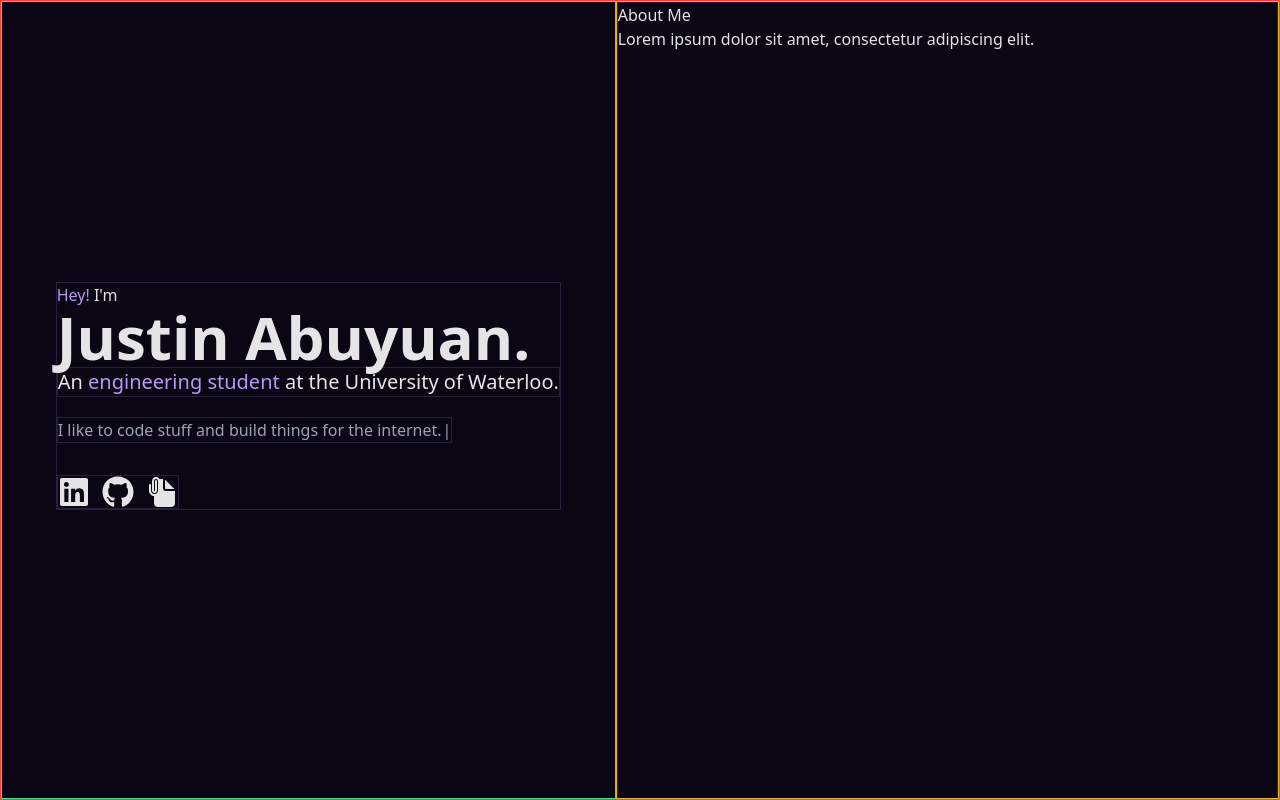
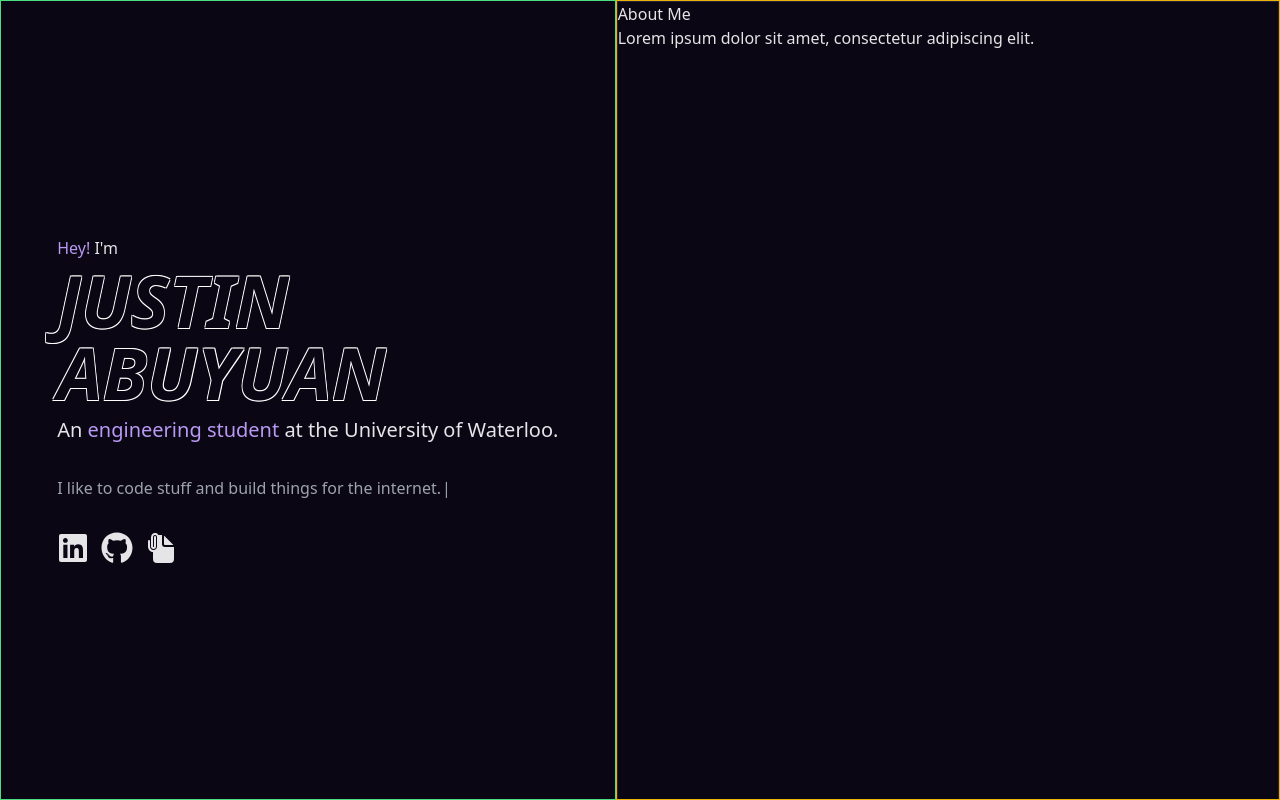
Before and after one commit to jasooh/portfolio-v.3, a Next.js app: page / in a window 1280 px wide. Built offline with nearby package versions, Linux system fonts and the light colour scheme.

Commit message:
Changed fonts and style of hero

```diff
--- a/src/app/(app)/globals.css
+++ b/src/app/(app)/globals.css
@@ -50,6 +50,7 @@
     --input: 260 30% 18%;
     --ring: 260 81% 78%;
     --radius: 0.5rem;
+    --stroke: 0, 0%, 100%;
 }
 
 /* Components */
@@ -62,3 +63,13 @@
     @apply bg-background text-foreground;
   }
 }
+
+@layer components {
+    /* Text effects */
+    .text-stroke {
+        text-shadow: hsl(var(--stroke)) 0.05rem 0.05rem 0px,
+        hsl(var(--stroke)) -0.05rem 0.05rem 0px,
+        hsl(var(--stroke)) 0.05rem -0.05rem 0px,
+        hsl(var(--stroke)) -0.05rem -0.05rem 0px;
+    }
+}
--- a/src/app/(app)/page.tsx
+++ b/src/app/(app)/page.tsx
@@ -5,13 +5,13 @@ import { useRef } from 'react'
 
 // Icons
 import { FaGithub, FaLinkedin } from 'react-icons/fa'
-import { IoDocumentAttach } from "react-icons/io5";
+import { IoDocumentAttach } from 'react-icons/io5'
 
 // Motion
 import { motion, useScroll, useSpring, useTransform } from 'motion/react'
 
 // Typewrite
-import Typewriter from "typewriter-effect";
+import Typewriter from 'typewriter-effect'
 import SlideTransition from '@/components/animate/SlideTransition'
 
 // TODO: Split up this entire thing into components
@@ -35,7 +35,7 @@ export default function Home() {
   return (
     <main className="w-full h-screen">
       {/* Grouped Header and Sections */}
-      <section aria-labelledby="main-content" className="h-full flex flex-row border-red-500 border">
+      <section aria-labelledby="main-content" className="h-full flex flex-row border-red-500">
         {/* Hero Section */}
         {/* TODO: Add fade in transition for this section */}
         {/* Name */}
@@ -43,17 +43,20 @@ export default function Home() {
           className="flex flex-col items-center justify-center border-green-400 border whitespace-nowrap"
           style={{ width }}
         >
-          <SlideTransition className="w-fit mb-2 border">
+          <SlideTransition className="w-fit">
             <p><span className="text-primary">Hey!</span> I&#39;m</p>
-            <h1 className="text-6xl font-black">Justin Abuyuan.</h1>
+            <h1 className="text-stroke text-5xl lg:text-7xl font-black italic text-background mt-1">
+              JUSTIN <br /> ABUYUAN
+            </h1>
             {/* Current position */}
-            <section className="w-fit border">
-              <h2 className="text-xl">An <span className="text-primary">engineering student</span> at the University of
-                Waterloo.</h2>
+            <section className="w-fit mt-2">
+              <h2 className="text-xl">
+                An <span className="text-primary">engineering student</span> at the University of Waterloo.
+              </h2>
             </section>
 
             {/* Lil blurb */}
-            <section className="w-fit mt-5 border text-gray-400">
+            <section className="w-fit mt-8 text-gray-400">
               {/* TODO: Implement changing typed text */}
               <Typewriter options={{
                 strings: 'I like to code stuff and build things for the internet.',
@@ -64,7 +67,7 @@ export default function Home() {
             </section>
 
             {/* Social links */}
-            <section className="flex flex-row gap-3 w-fit mt-8 border">
+            <section className="flex flex-row gap-3 w-fit mt-8">
               {/* TODO: Turn these into buttons and add a cool parallax animation when moving mouse inside the container */}
               {/* TODO: Find better icons */}
               <FaLinkedin className="size-8" />
```
